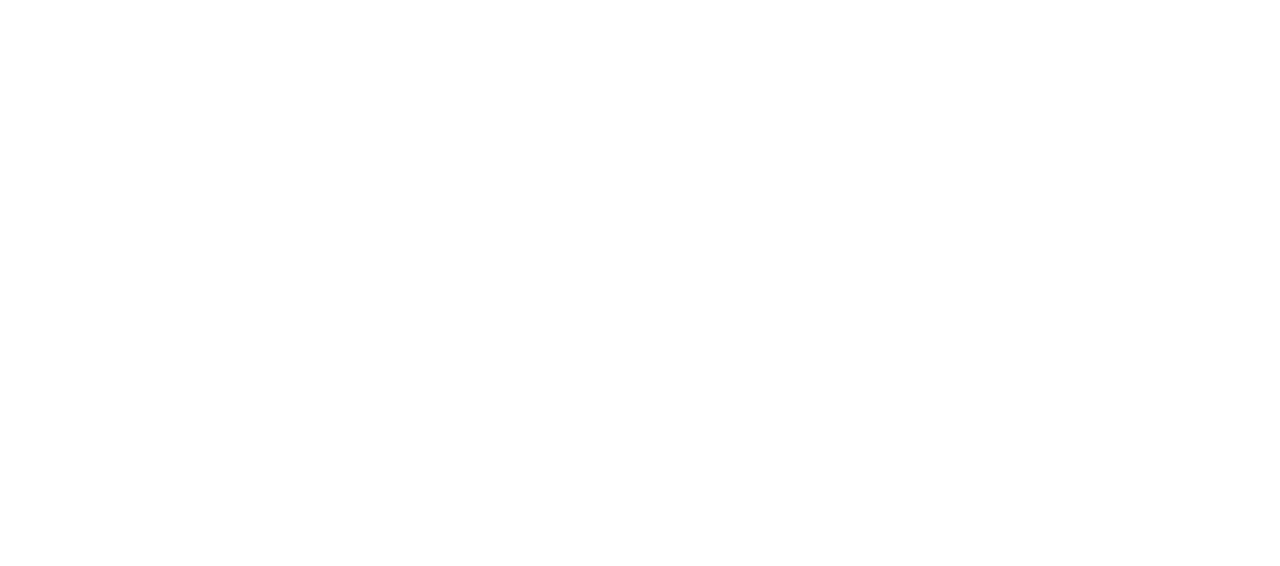
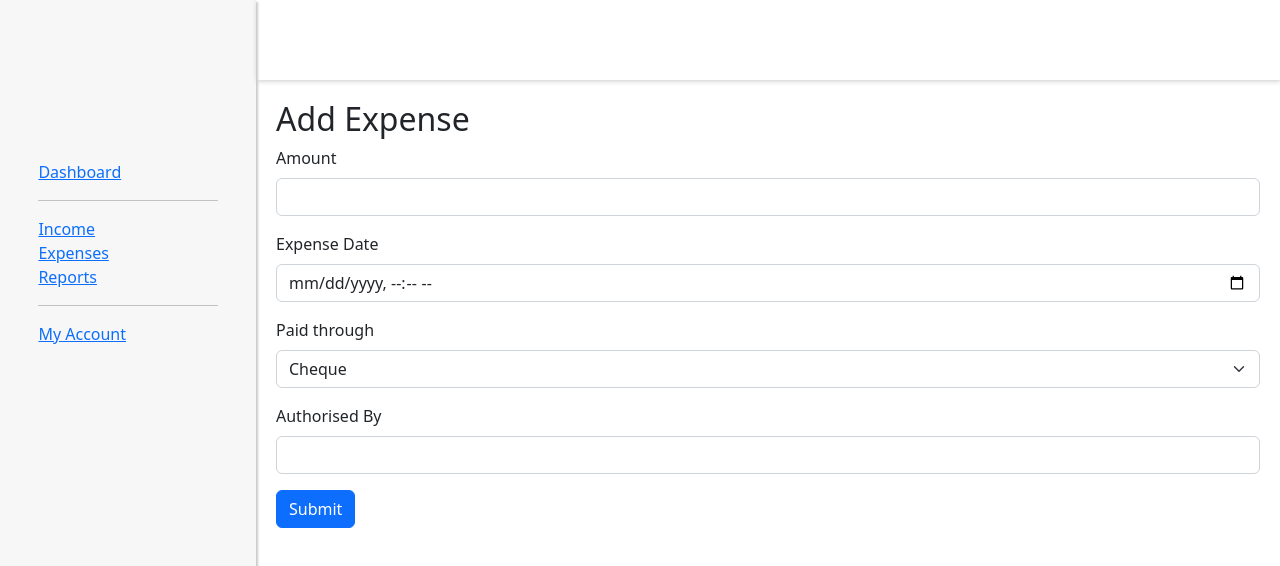
Before and after one commit to reinhard-omukuba/Personal-Finance-App, a React (Create React App) app: page /addexpense in a window 1280 px wide. Before the commit this address had no page. Shown: the top 566 px of the page. Built offline with nearby package versions, Linux system fonts and the light colour scheme.

Commit message:
Add new expense

```diff
--- a/src/App.js
+++ b/src/App.js
@@ -11,6 +11,7 @@
 import Reports from './Pages/Reports';
 import Profile from './Pages/Profile';
 import AddIncome from './Pages/AddIncome';
+import AddExpense from './Pages/AddExpense';
 
 
 function App() {
@@ -27,6 +28,7 @@
         <Route path="reports" element={<Reports />} />
         <Route path="profile" element={<Profile />} />
         <Route path="addincome" element={<AddIncome />} />
+        <Route path="addexpense" element={<AddExpense />} />
       </Routes>
     </BrowserRouter>
 
--- /dev/null
+++ b/src/Pages/AddExpense.js
@@ -0,0 +1,101 @@
+import React, { useRef } from 'react'
+import LeftNav from '../Components/LeftNav'
+import NavBar from '../Components/NavBar'
+import Form from 'react-bootstrap/Form';
+import Button from 'react-bootstrap/Button';
+import {useNavigate } from "react-router-dom";
+
+//firebase
+import '../firebase';
+import {db} from '../firebase'
+import { doc, setDoc } from "firebase/firestore";
+
+
+function AddExpense() {
+
+    const amount = useRef();
+    const expenseDate = useRef();
+    const paidThrough = useRef();
+    const authorisedBy = useRef();
+    const navigate = useNavigate();
+
+    function submitExpense(){
+
+        const amountInput = amount.current.value;
+        const expenseDateInput = expenseDate.current.value;
+        const paidThroughInput = paidThrough.current.value;
+        const authorisedByInput = authorisedBy.current.value;
+
+        const myDocId = Math.random();
+        const myDocId2 = myDocId * 9863873556778;
+        const myDocId3 =  Math.trunc(myDocId2);
+
+        const finalDocId = myDocId3.toString();
+
+        // Add a new document in collection "cities"
+        setDoc(doc(db, "expenses", finalDocId), {
+            docId:finalDocId,
+            amount:amountInput,
+            expenseDate: expenseDateInput,
+            paidThrough: paidThroughInput,
+            authorisedBy: authorisedByInput
+
+        }).then(()=>{
+            navigate("/expenses");
+        })
+
+    }
+
+  return (
+    <div className='dashboard'>
+
+    <LeftNav/>
+
+    <div className='workArea'>
+        <NavBar/>
+
+        <div className='mainContent'>
+            <h2>Add Expense</h2>
+
+            <div>
+                <Form.Group className="mb-3" controlId="formBasicEmail" >
+                    <Form.Label>Amount</Form.Label>
+                    <Form.Control type="text" ref={amount}  />
+                </Form.Group>
+
+                <Form.Group className="mb-3" controlId="formBasicPassword">
+                    <Form.Label>Expense Date</Form.Label>
+                    <Form.Control type="datetime-local" ref={expenseDate} />
+                </Form.Group>
+
+
+                <Form.Group className="mb-3">
+                    <Form.Label>Paid through</Form.Label>
+                    <Form.Select ref={paidThrough}>
+                    <option value="Cheque">Cheque</option>
+                    <option value="Cash">Cash</option>
+                    <option value="M-Pesa">M-Pesa</option>
+                    </Form.Select>
+                </Form.Group>
+
+                <Form.Group className="mb-3" controlId="formBasicEmail">
+                    <Form.Label>Authorised By</Form.Label>
+                    <Form.Control type="text" ref={authorisedBy} />
+                </Form.Group>
+
+
+                <Button variant="primary" type="submit" onClick={submitExpense}>
+                    Submit
+                </Button>
+            </div>
+
+        </div>
+
+    </div>
+
+
+    </div>
+  )
+}
+
+export default AddExpense
--- a/src/Pages/Expenses.js
+++ b/src/Pages/Expenses.js
@@ -1,10 +1,16 @@
 import React from 'react'
 import LeftNav from '../Components/LeftNav'
 import NavBar from '../Components/NavBar'
+import { Button } from 'react-bootstrap'
+import {useNavigate} from "react-router-dom";
 
 function Expenses() {
 
+  const navigate = useNavigate();
+
   function goToAddExpense(){
+
+    navigate("/addexpense")
 
   }
 
```
Also changed, not shown: src/Pages/Income.js (+8 -2 lines).
